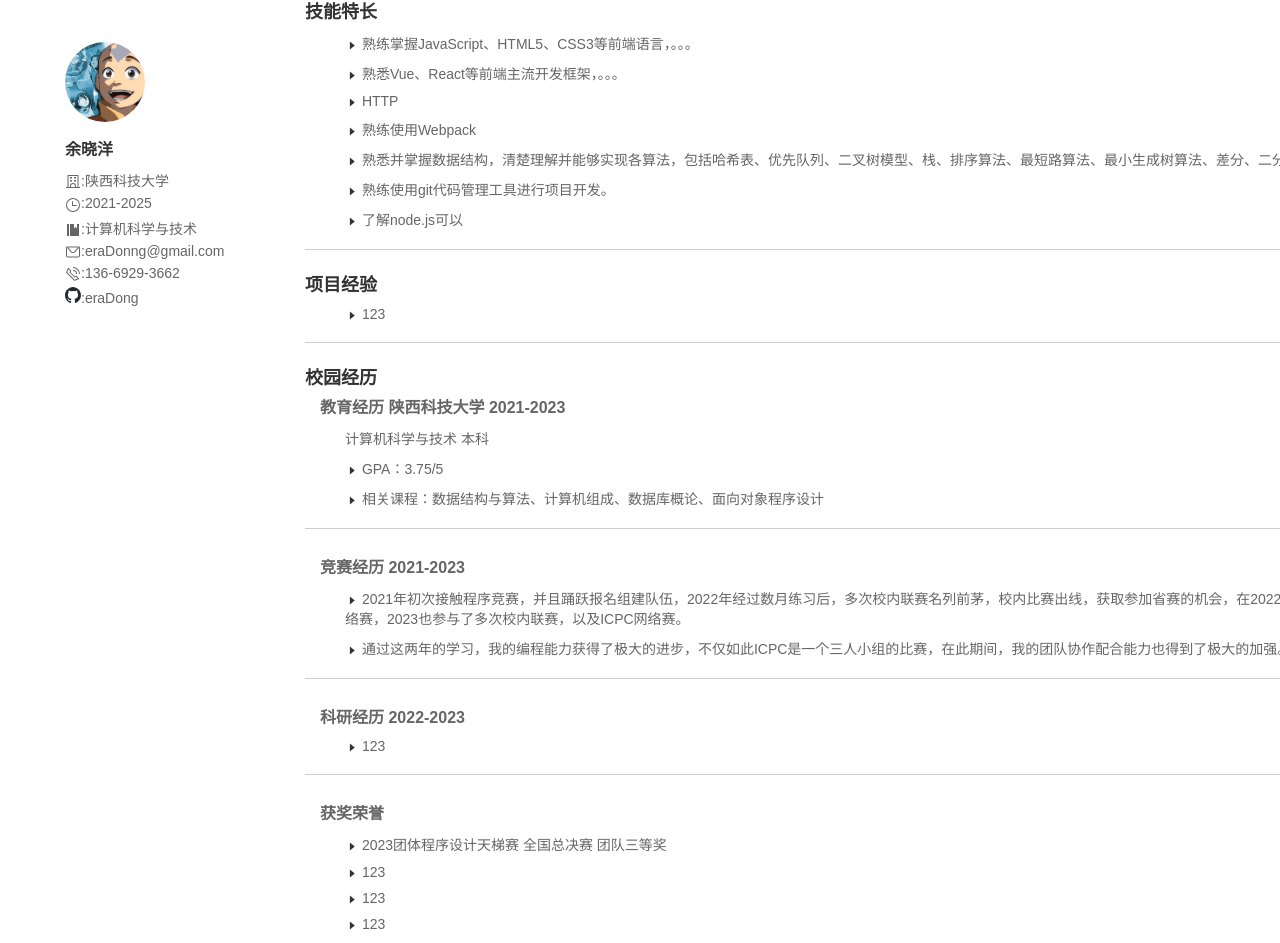
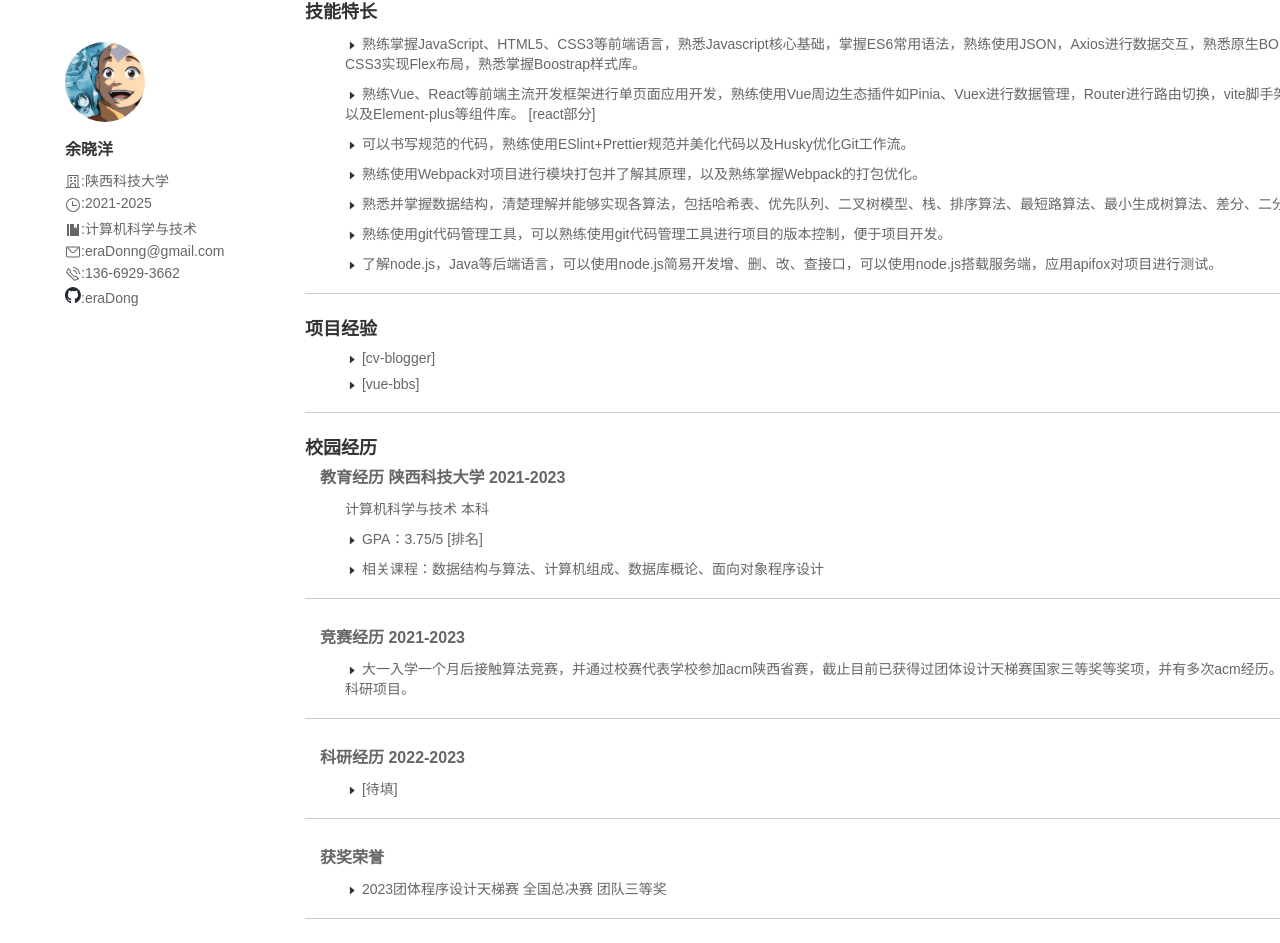
Before and after one commit to eraDong/yxy-cv-blogger, a Vue app: page / in a window 1280 px wide. Shown: the part 73-1016 px from the top of the page. Built offline with nearby package versions, Linux system fonts and the light colour scheme.

Commit message:
2.90% complete

```diff
--- a/src/views/HomePage/HomePage.vue
+++ b/src/views/HomePage/HomePage.vue
@@ -57,19 +57,20 @@ import {
         <h2>技能特长</h2>
         <p>
           <el-icon class="dot"><CaretRight /></el-icon>
-          熟练掌握JavaScript、HTML5、CSS3等前端语言，。。。
+          熟练掌握JavaScript、HTML5、CSS3等前端语言，熟悉Javascript核心基础，掌握ES6常用语法，熟练使用JSON，Axios进行数据交互，熟悉原生BOM、DOM对象，会使用CSS3实现Flex布局，熟悉掌握Boostrap样式库。
         </p>
         <p>
           <el-icon class="dot"><CaretRight /></el-icon>
-          熟悉Vue、React等前端主流开发框架，。。。
+          熟练Vue、React等前端主流开发框架进行单页面应用开发，熟练使用Vue周边生态插件如Pinia、Vuex进行数据管理，Router进行路由切换，vite脚手架工具的配置和搭建，以及Element-plus等组件库。
+          [react部分]
         </p>
         <p>
           <el-icon class="dot"><CaretRight /></el-icon>
-          HTTP
+          可以书写规范的代码，熟练使用ESlint+Prettier规范并美化代码以及Husky优化Git工作流。
         </p>
         <p>
           <el-icon class="dot"><CaretRight /></el-icon>
-          熟练使用Webpack
+          熟练使用Webpack对项目进行模块打包并了解其原理，以及熟练掌握Webpack的打包优化。
         </p>
         <p>
           <el-icon class="dot"><CaretRight /></el-icon>
@@ -77,11 +78,11 @@ import {
         </p>
         <p>
           <el-icon class="dot"><CaretRight /></el-icon>
-          熟练使用git代码管理工具进行项目开发。
+          熟练使用git代码管理工具，可以熟练使用git代码管理工具进行项目的版本控制，便于项目开发。
         </p>
         <p>
           <el-icon class="dot"><CaretRight /></el-icon>
-          了解node.js可以
+          了解node.js，Java等后端语言，可以使用node.js简易开发增、删、改、查接口，可以使用node.js搭载服务端，应用apifox对项目进行测试。
         </p>
       </div>
 
@@ -91,7 +92,11 @@ import {
         <h2>项目经验</h2>
         <p>
           <el-icon class="dot"><CaretRight /></el-icon>
-          123
+          [cv-blogger]
+        </p>
+        <p>
+          <el-icon class="dot"><CaretRight /></el-icon>
+          [vue-bbs]
         </p>
       </div>
 
@@ -103,7 +108,7 @@ import {
         <p>计算机科学与技术 本科</p>
         <p>
           <el-icon class="dot"><CaretRight /></el-icon>
-          GPA：3.75/5
+          GPA：3.75/5 [排名]
         </p>
         <p>
           <el-icon class="dot"><CaretRight /></el-icon>
@@ -116,11 +121,7 @@ import {
 
         <p>
           <el-icon class="dot"><CaretRight /></el-icon>
-          2021年初次接触程序竞赛，并且踊跃报名组建队伍，2022年经过数月练习后，多次校内联赛名列前茅，校内比赛出线，获取参加省赛的机会，在2022年末也参加了ICPC网络赛，2023也参与了多次校内联赛，以及ICPC网络赛。
-        </p>
-        <p>
-          <el-icon class="dot"><CaretRight /></el-icon>
-          通过这两年的学习，我的编程能力获得了极大的进步，不仅如此ICPC是一个三人小组的比赛，在此期间，我的团队协作配合能力也得到了极大的加强。
+          大一入学一个月后接触算法竞赛，并通过校赛代表学校参加acm陕西省赛，截止目前已获得过团体设计天梯赛国家三等奖等奖项，并有多次acm经历。目前跟随指导老师进行科研项目。
         </p>
 
         <div class="horizontal-line"></div>
@@ -128,7 +129,7 @@ import {
         <h3>科研经历 2022-2023</h3>
         <p>
           <el-icon class="dot"><CaretRight /></el-icon>
-          123
+          [待填]
         </p>
 
         <div class="horizontal-line"></div>
@@ -137,22 +138,6 @@ import {
         <p>
           <el-icon class="dot"><CaretRight /></el-icon>
           2023团体程序设计天梯赛 全国总决赛 团队三等奖
-        </p>
-        <p>
-          <el-icon class="dot"><CaretRight /></el-icon>
-          123
-        </p>
-        <p>
-          <el-icon class="dot"><CaretRight /></el-icon>
-          123
-        </p>
-        <p>
-          <el-icon class="dot"><CaretRight /></el-icon>
-          123
-        </p>
-        <p>
-          <el-icon class="dot"><CaretRight /></el-icon>
-          123
         </p>
 
         <div class="horizontal-line"></div>
@@ -199,6 +184,7 @@ import {
   display: flex;
   margin: auto;
   margin-top: 50px;
+  margin-bottom: 50px;
   width: 1440px;
   background-color: #ffffff;
   box-shadow: 0 0 10px rgba(0, 0, 0, 0.1);
```
Also changed, not shown: .eslintrc.cjs, 1 other file (tests, documents, lock files or other folders).
